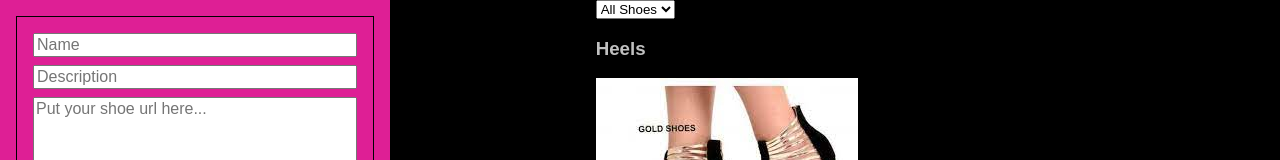
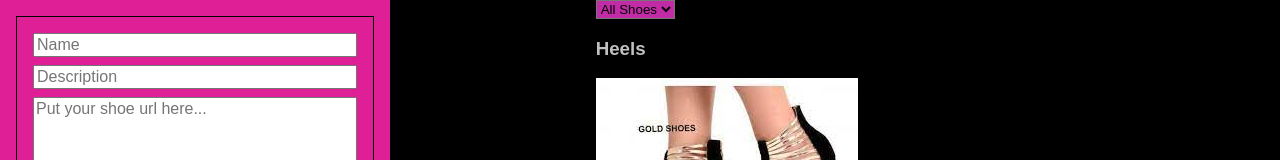
Before and after one commit to Vera25-O/practicereact, a React (Create React App) app in the folder shoegame/: page /login in a window 1280 px wide. Shown: the top 160 px of the page. Built offline with nearby package versions, Linux system fonts and the light colour scheme; data requests are answered from the project's data file.

Commit message:
styled the select bar

```diff
--- a/shoegame/src/components/ShoesContainer.js
+++ b/shoegame/src/components/ShoesContainer.js
@@ -44,7 +44,7 @@ function ShoesContainer({ shoes, setShoes }) {
 
   return (
     <div className="shoes-container">
-      <select onChange={handleSelect} value={selectedOption} className="select">
+      <select onChange={handleSelect} value={selectedOption} className="select-bar">
         <option value="All">All Shoes</option>
         <option value="favourite">Favorites</option>
       </select>
--- a/shoegame/src/index.css
+++ b/shoegame/src/index.css
@@ -89,3 +89,7 @@ body {
   .like-button:focus {
     outline: none;
   }
+
+  .select-bar{
+    background-color: rgb(193, 44, 166);
+  }
```
